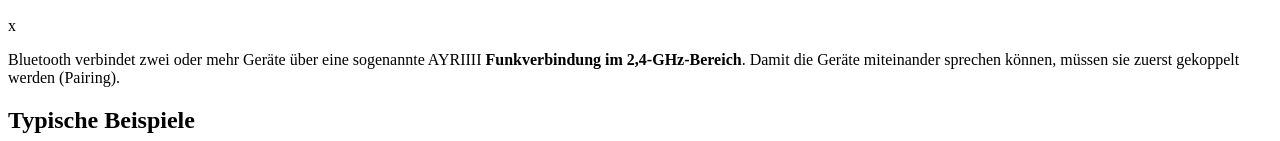
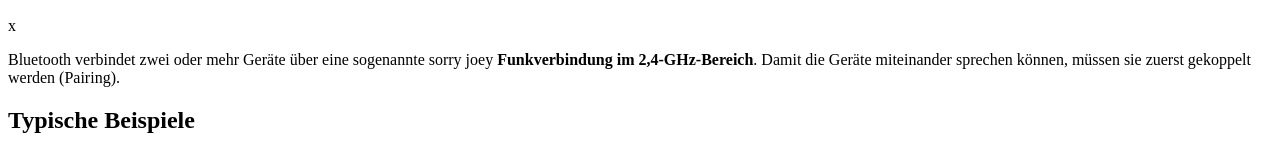
Before and after one commit to JojoChu337/Bluetooth-and-NFC, a plain HTML site: page index.html in a window 1280 px wide. Shown: the part 166-307 px from the top of the page. Drawn offline with Linux system fonts and the light colour scheme.

Commit message:
new message

```diff
--- a/index.html
+++ b/index.html
@@ -17,7 +17,7 @@
 
     <h2>Wie funktioniert Bluetooth?</h2>x
     <p>
-        Bluetooth verbindet zwei oder mehr Geräte über eine sogenannte AYRIIII
+        Bluetooth verbindet zwei oder mehr Geräte über eine sogenannte sorry joey
         <strong>Funkverbindung im 2,4-GHz-Bereich</strong>.
         Damit die Geräte miteinander sprechen können, müssen sie
         zuerst gekoppelt werden (Pairing).
```
